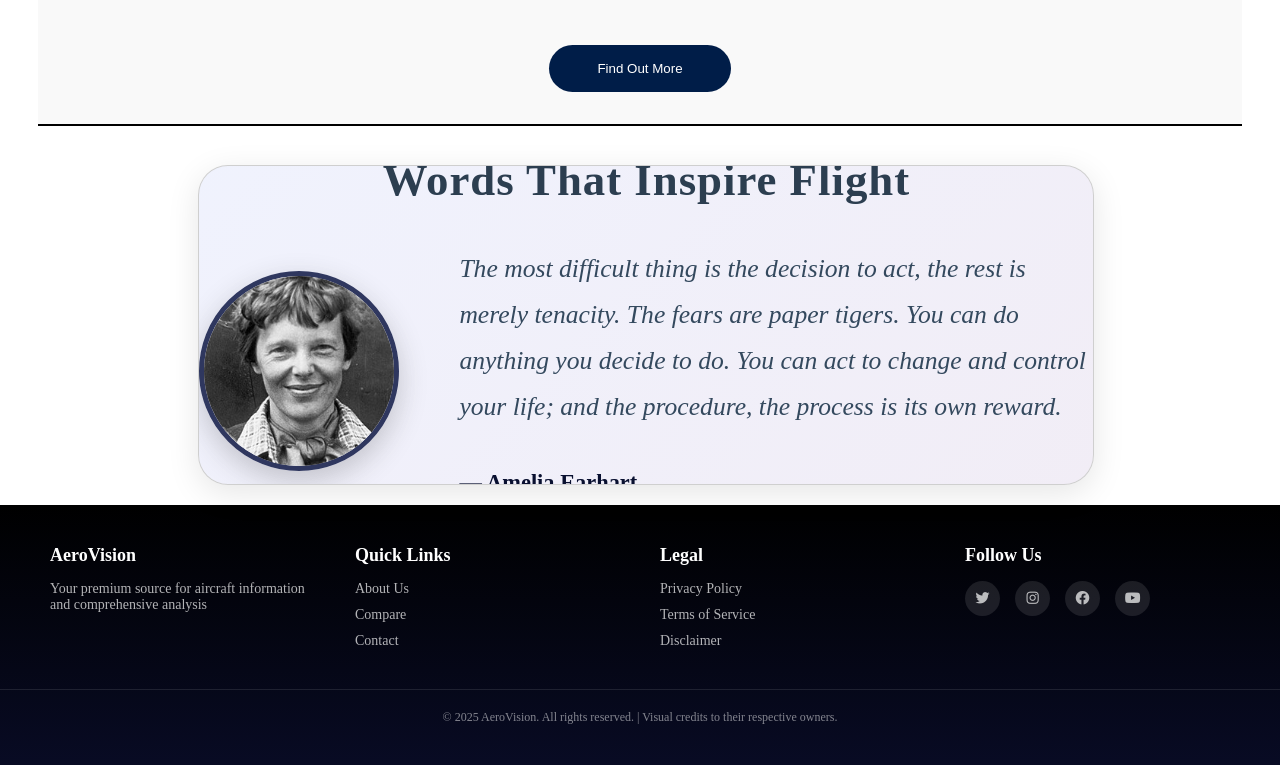
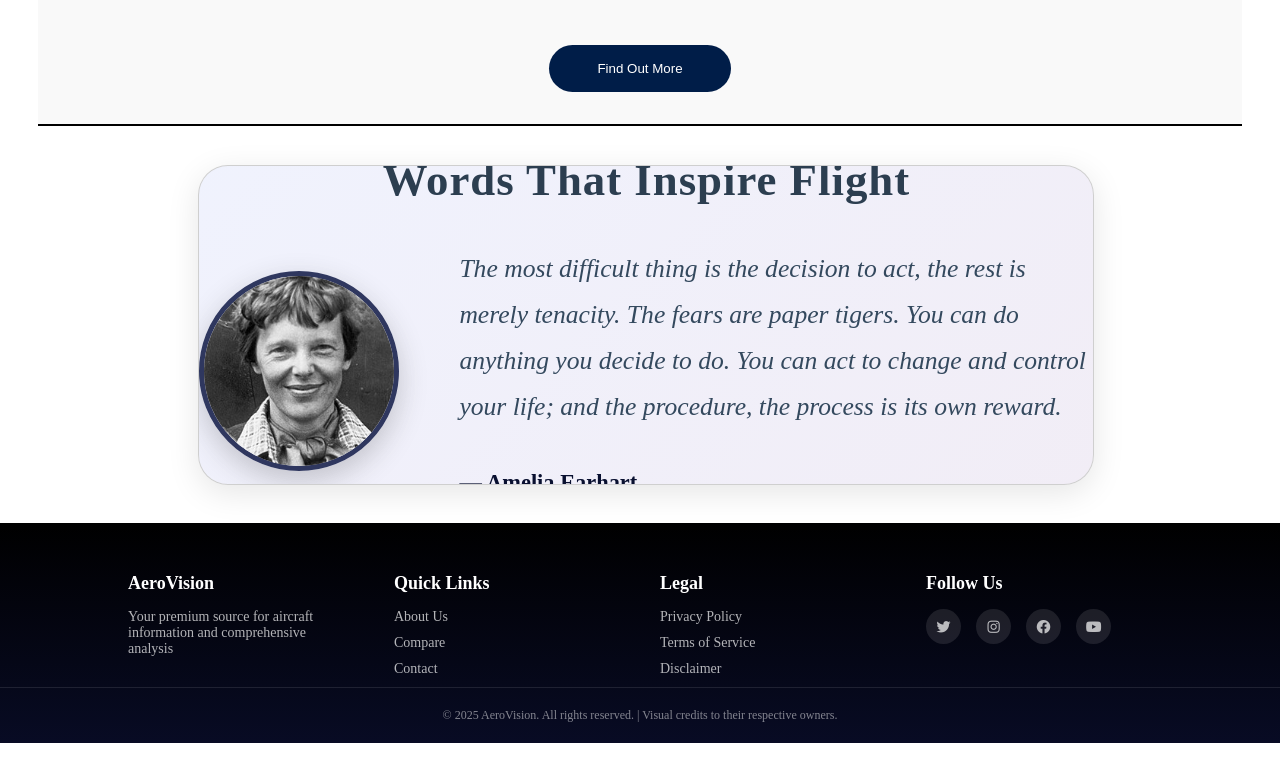
Before and after one commit to Rafael2023272/AeroVision, a plain HTML site: page index.html in a window 1280 px wide. Shown: the part 7758-8523 px from the top of the page. After the commit the page ends 8501 px from the top, so only its background shows below. Drawn offline with Linux system fonts and the light colour scheme; a web font is replaced by a local one.

Commit message:
11-17-25

```diff
--- a/adminpanel.css
+++ b/adminpanel.css
@@ -662,14 +662,14 @@
                  #080B24 100%           /* dark blue at bottom */
             );
             color: #fff;
-            padding: 40px 0;
-            margin-top: 20px;
+            padding: 20px 0;
+            margin-top: 10px;
         }
 
         .footer-content {
-            max-width: 1400px;
+            width: 80%;
             margin: 0 auto;
-            padding: 0 50px;
+            padding-top: 30px;
             display: grid;
             grid-template-columns: repeat(4, 1fr);
             gap: 40px;
@@ -716,7 +716,6 @@
 
         .footer-bottom {
             text-align: center;
-            margin-top: 30px;
             padding-top: 20px;
             border-top: 1px solid rgba(255,255,255,0.1);
             color: rgba(255,255,255,0.5);
--- a/explore.css
+++ b/explore.css
@@ -633,9 +633,9 @@
             display: grid;
             grid-template-columns: repeat(auto-fill, minmax(400px, 1fr));
             gap: 30px;
-            max-width: 1400px;
-            width: 100%;
-            margin-left: 14%;
+            width: 100%;
+            width: 100%;
+            align-items: center;
             padding: 20px 20px;
             border-bottom: 1px solid black;
         }
@@ -1159,7 +1159,7 @@
             box-shadow: 0 3px 15px rgba(0,0,0,0.4);
             transition: transform 0.2s ease;
             z-index: 10;
-            color: #0d47a1;
+            color: #000000;
             font-weight: bold;
         }
 
@@ -1332,14 +1332,14 @@
                  #080B24 100%           /* dark blue at bottom */
             );
             color: #fff;
-            padding: 40px 0;
-            margin-top: 60px;
+            padding: 20px 0;
+            margin-top: 10px;
         }
 
         .footer-content {
-            max-width: 1400px;
+            width: 80%;
             margin: 0 auto;
-            padding: 0 50px;
+            padding-top: 30px;
             display: grid;
             grid-template-columns: repeat(4, 1fr);
             gap: 40px;
@@ -1386,7 +1386,6 @@
 
         .footer-bottom {
             text-align: center;
-            margin-top: 30px;
             padding-top: 20px;
             border-top: 1px solid rgba(255,255,255,0.1);
             color: rgba(255,255,255,0.5);
@@ -1449,6 +1448,7 @@
             }
         }
 
+
         @media (max-width: 520px) and (min-width: 375px) {
 
             /* NAVIGATION */
@@ -1456,10 +1456,12 @@
             width: 92%;
             padding: 0.9rem 1.2rem;
         }
+
         .nav-links,
         .search-container {
             display: none;
         }
+
         .hamburger {
             display: flex;
         }
@@ -1468,6 +1470,7 @@
         .hero-banner {
             height: 25vh;
         }
+
         .page-title {
             font-size: 2.2rem;
         }
@@ -1477,13 +1480,16 @@
             flex-direction: column;
             min-height: auto;
         }
+
         .about-text,
         .about-image {
             width: 100%;
         }
+
         .about-text {
             padding: 40px 25px;
         }
+
         .about-text p {
             font-size: 15px;
             line-height: 1.6;
@@ -1494,15 +1500,19 @@
             width: 95%;
             height: 40vh;
         }
+
         .featured-header h2 {
             font-size: 2rem;
         }
+
         .title-section h1 {
             font-size: 2.4rem;
         }
+
         .description-section p {
             font-size: 0.85rem;
         }
+
         .nav-arrow {
             width: 45px;
             height: 45px;
@@ -1514,9 +1524,11 @@
             margin-left: 0;
             padding: 20px;
         }
+
         .card-wrapper {
             height: 700px;
         }
+
         .card-title {
             font-size: 1.2rem;
         }
@@ -1525,6 +1537,7 @@
         .airports-grid {
             grid-template-columns: 1fr;
         }
+
         .airport-card {
             margin: 25px 10px;
         }
@@ -1533,6 +1546,7 @@
         .modal-body {
             padding: 20px;
         }
+
         .modal-title h2 {
             font-size: 1.5em;
         }
@@ -1541,6 +1555,7 @@
         .creator-section {
             padding: 50px 20px;
         }
+
         .creator-container {
             flex-direction: column;
             text-align: center;
@@ -1552,6 +1567,7 @@
             padding: 0 20px;
             text-align: center;
         }
+
         .social-icons {
             justify-content: center;
         }
@@ -1560,13 +1576,15 @@
         @media (max-width: 1024px) and (min-width: 520px) {
 
             /* NAV */
-            nav {
+        .nav {
             width: 90%;
         }
+
         .nav-links,
         .search-container {
             display: none;
         }
+
         .hamburger {
             display: flex;
         }
@@ -1575,6 +1593,7 @@
         .hero-banner {
             height: 30vh;
         }
+
         .page-title {
             font-size: 3.5rem;
         }
@@ -1583,10 +1602,12 @@
         .about-section {
             flex-direction: column;
         }
+
         .about-text,
         .about-image {
             width: 100%;
         }
+
         .about-text {
             padding: 50px 35px;
         }
@@ -1596,9 +1617,11 @@
             width: 90%;
             height: 50vh;
         }
+
         .title-section h1 {
             font-size: 3.5rem;
         }
+
         .description-section p {
             font-size: 0.95rem;
         }
@@ -1614,6 +1637,7 @@
         .airports-grid {
             grid-template-columns: repeat(2, 1fr);
         }
+
         .airport-card {
             margin: 5%;
         }
--- a/index.css
+++ b/index.css
@@ -1178,6 +1178,7 @@
             width: 70%;
             height: 40vh;
             margin-left: 15.5%;
+            margin-bottom: 3%;
             box-shadow: 0 8px 32px rgba(0, 0, 0, 0.1),
                         inset 0 1px 0 rgba(255, 255, 255, 0.6);
             border-radius: 30px;
@@ -1273,14 +1274,14 @@
                  #080B24 100%           /* dark blue at bottom */
             );
             color: #fff;
-            padding: 40px 0;
-            margin-top: 20px;
+            padding: 20px 0;
+            margin-top: 10px;
         }
 
         .footer-content {
-            max-width: 1400px;
+            width: 80%;
             margin: 0 auto;
-            padding: 0 50px;
+            padding-top: 30px;
             display: grid;
             grid-template-columns: repeat(4, 1fr);
             gap: 40px;
@@ -1327,7 +1328,6 @@
 
         .footer-bottom {
             text-align: center;
-            margin-top: 30px;
             padding-top: 20px;
             border-top: 1px solid rgba(255,255,255,0.1);
             color: rgba(255,255,255,0.5);
@@ -1392,8 +1392,6 @@
 
 
         @media (max-width: 520px) and (min-width: 375px) {
-
-
         /* NAVIGATION */
             nav {
                 width: 92%;
--- a/news.css
+++ b/news.css
@@ -324,7 +324,7 @@
 
 
         /* Footer */
-
+        /* Footer */
         .footer {
              background: linear-gradient(
                 to bottom,       /* direction */
@@ -332,14 +332,14 @@
                  #080B24 100%           /* dark blue at bottom */
             );
             color: #fff;
-            padding: 40px 0;
-            margin-top: 60px;
+            padding: 20px 0;
+            margin-top: 10px;
         }
 
         .footer-content {
-            max-width: 1400px;
+            width: 80%;
             margin: 0 auto;
-            padding: 0 50px;
+            padding-top: 30px;
             display: grid;
             grid-template-columns: repeat(4, 1fr);
             gap: 40px;
@@ -386,7 +386,6 @@
 
         .footer-bottom {
             text-align: center;
-            margin-top: 30px;
             padding-top: 20px;
             border-top: 1px solid rgba(255,255,255,0.1);
             color: rgba(255,255,255,0.5);
```
Also changed, not shown: explore.html (+0 -10 lines), Frontend/AirportRank7.jpg. Lines whose indentation alone changed are shown as unchanged.
